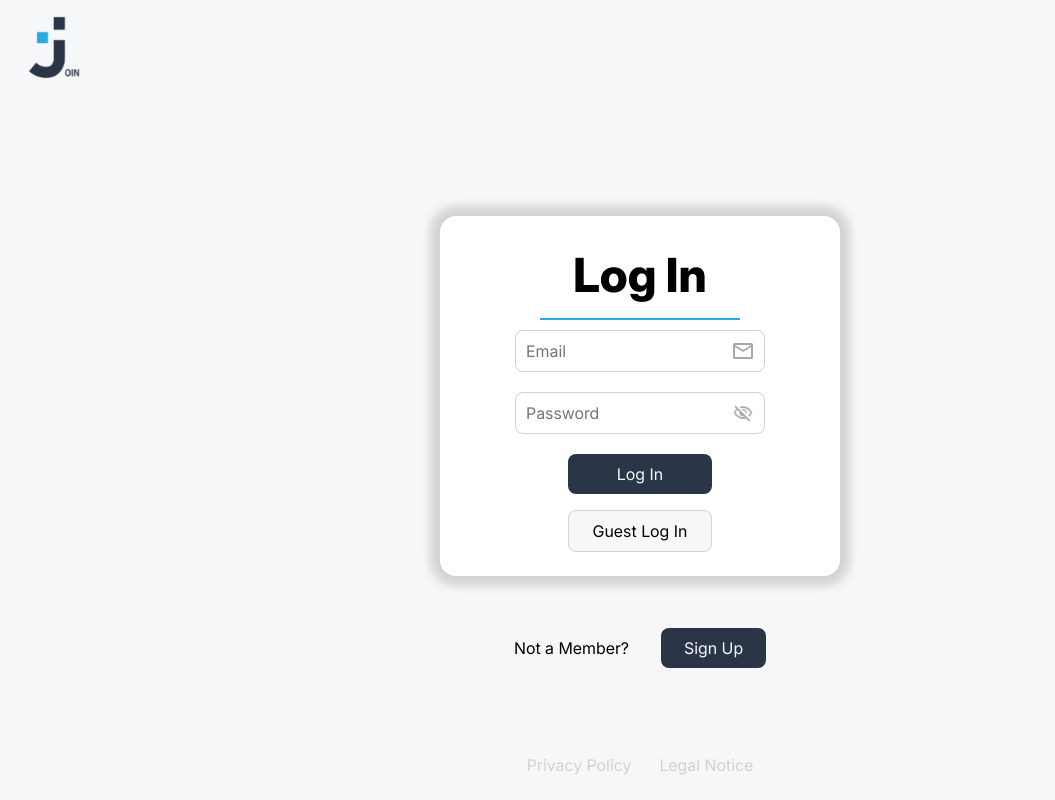
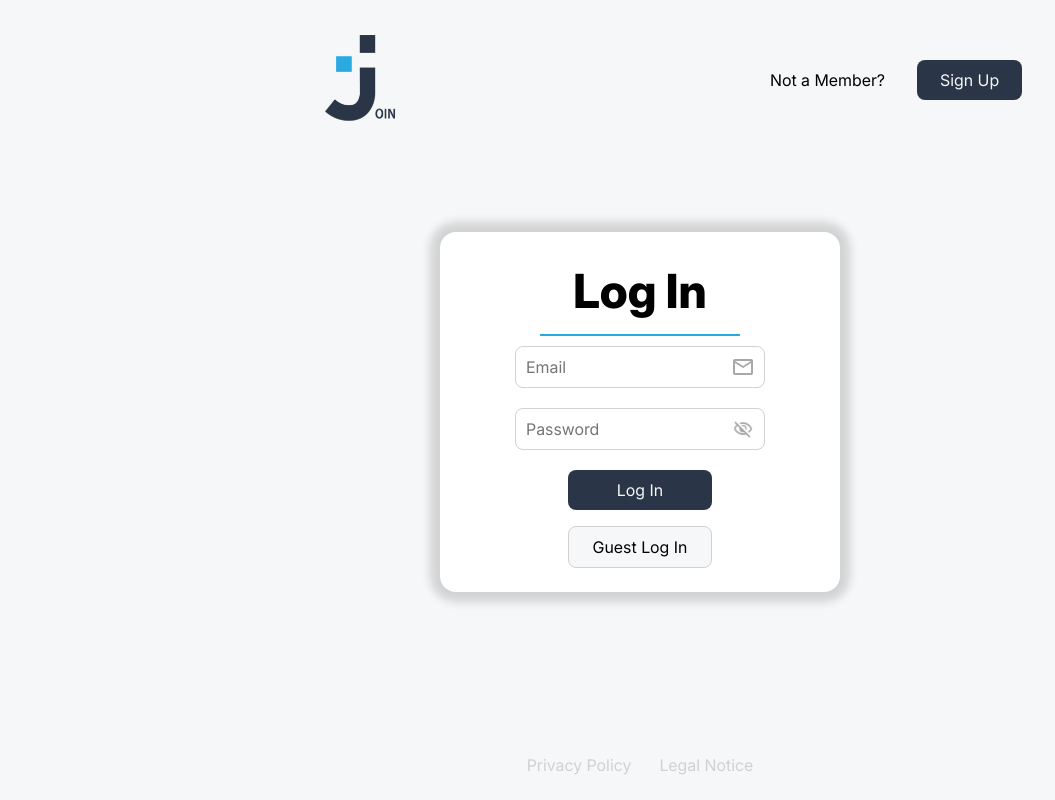
Before and after one commit to Rudibert-Code/join, an Angular app: page /login in a window 1280 px wide. Shown: the whole page, without its empty margins (0-1055 px from the left). Built offline with nearby package versions, Linux system fonts and the light colour scheme; no server answers; the database is empty.

Commit message:
changed responsive layout

```diff
--- a/src/app/pages/log-in/log-in.html
+++ b/src/app/pages/log-in/log-in.html
@@ -5,6 +5,10 @@
       <img id="logo" class="logo" src="assets/UI/logo_join.png" alt="company logo" />
     </header>
   </div>
+  <section class="d-none center desktop-signup-wrapper">
+    <p>Not a Member?</p>
+    <a class="dark-btn-signup" routerLink="/signup">Sign Up</a>
+  </section>
   <section class="d-flex column login-wrapper">
     <div>
       <h3 class="login">Log In</h3>
@@ -25,11 +29,11 @@
           />
           <img class="mail-icon" src="assets/UI/icon_mail.png" alt="mail icon" />
         </div>
-          <div class="placeholder-error">
-            @if (emailInput.invalid && emailInput.touched) {
-              <span class="error-message">Please enter a valid email address.</span>
-            }
-          </div>
+        <div class="placeholder-error">
+          @if (emailInput.invalid && emailInput.touched) {
+            <span class="error-message">Please enter a valid email address.</span>
+          }
+        </div>
         <div class="input-icon-wrapper">
           <input
             class="input-field"
--- a/src/app/pages/log-in/log-in.scss
+++ b/src/app/pages/log-in/log-in.scss
@@ -8,6 +8,10 @@
 
 .d-flex {
   display: flex;
+}
+
+.d-none {
+  display: none;
 }
 
 .center {
@@ -164,6 +168,12 @@
   width: 100%;
 }
 
+.desktop-signup-wrapper {
+  padding: 20px 0;
+  gap: 32px;
+  width: 100%;
+}
+
 .footer-wrapper {
   position: fixed;
   bottom: 25px;
@@ -183,8 +193,8 @@
   height: 100vh;
   background-color: $main_white;
   z-index: 9999;
-  transition: opacity 0.5s ease-in-out;
-  transition-delay: 0.6s;
+  transition: opacity 0.6s ease-in-out;
+  transition-delay: 0.8s;
 }
 
 #splash-container {
@@ -195,7 +205,7 @@
     }
 
     .logo {
-      top: 12px;
+      top: 20px;
       left: 24px;
       transform: translate(0, 0) scale(1);
     }
@@ -205,6 +215,37 @@
 @media (min-width: 767px) {
   .login-wrapper {
     width: 400px;
+  }
+}
+
+@media (min-width: 1023px) {
+  .signup-wrapper {
+    display: none;
+  }
+
+  .d-none {
+    display: flex;
+  }
+
+  .desktop-signup-wrapper {
+    position: fixed;
+    top: 80px;
+    right: -70%;
+    transform: translate(-50%, -50%);
+  }
+
+  .logo {
+    width: 80px;
+    transform: translate(-50%, -50%) scale(2);
+  }
+
+  #splash-container.init-done .logo {
+    top: 30px;
+    left: 25%;
+  }
+
+  .left-bound {
+    height: 0;
   }
 }
 
--- a/src/app/supabase.ts
+++ b/src/app/supabase.ts
@@ -99,7 +99,6 @@ export class Supabase {
     if (this.authReady()) {
       return;
     }
-
     const {
       data: { user },
     } = await this.supabase.auth.getUser();
```
